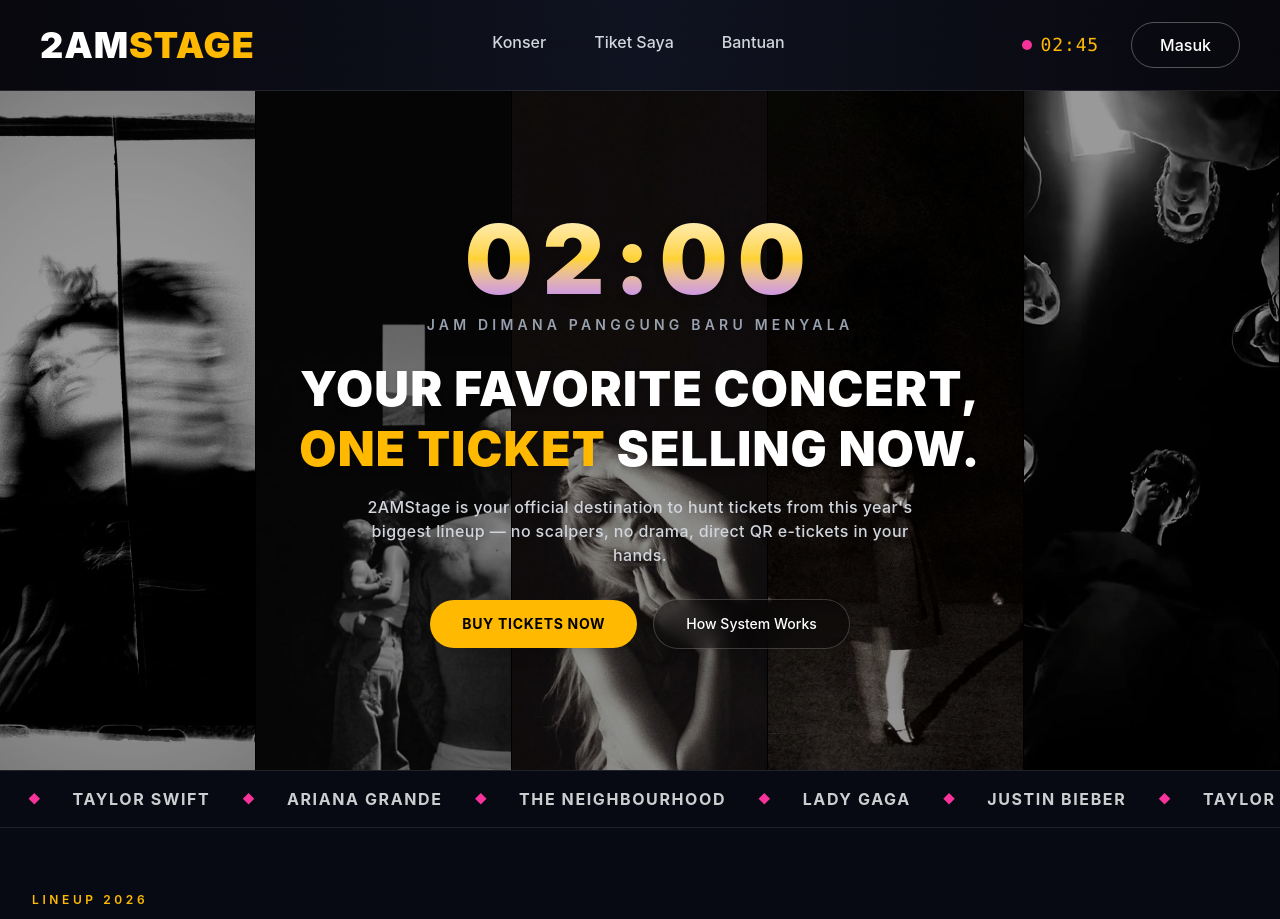
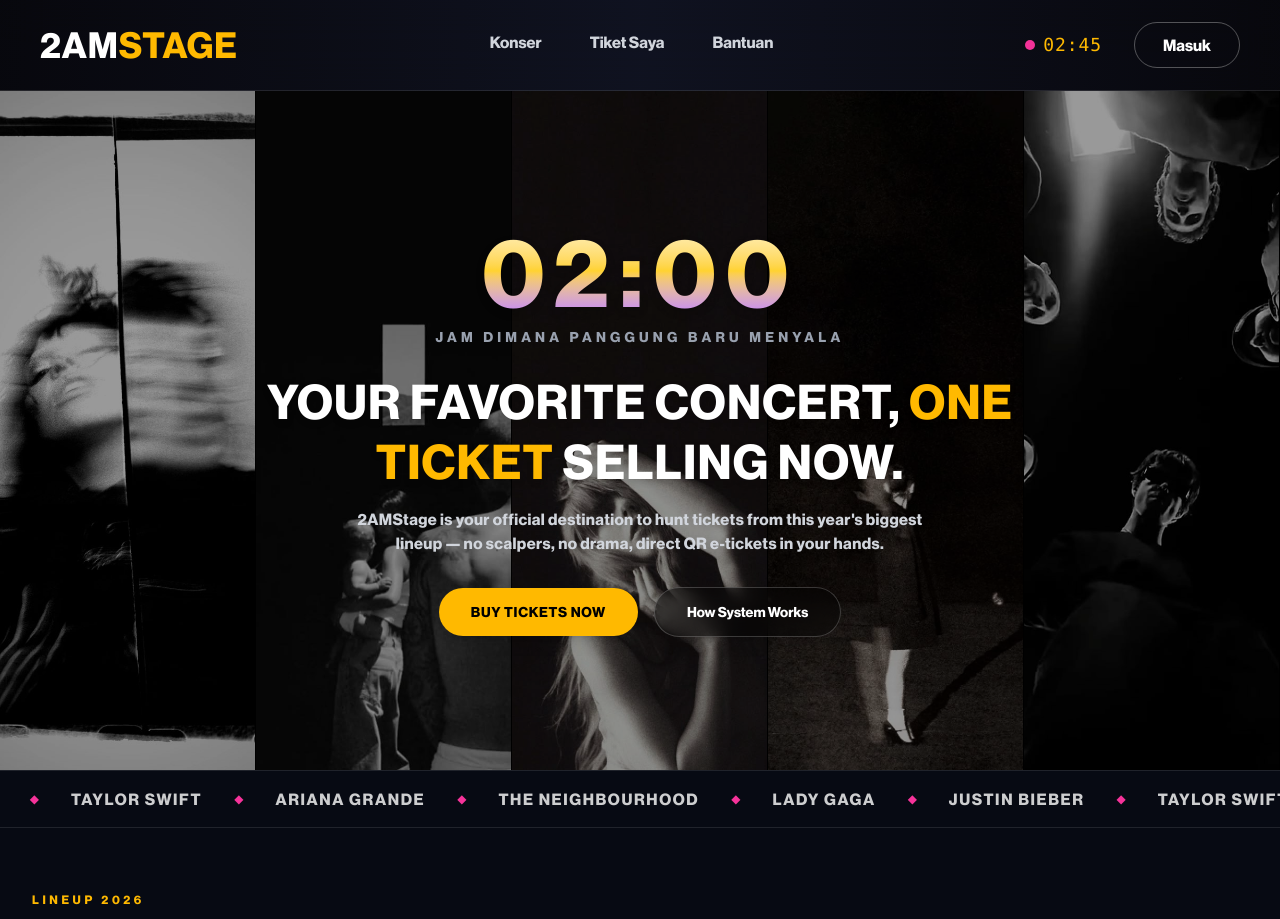
Before and after one commit to carseneptuns/2amstage-frontend, a React (Vite) app: page / in a window 1280 px wide. Shown: the top 919 px of the page. Built offline with nearby package versions, Linux system fonts and the light colour scheme.

Commit message:
edit css font

```diff
--- a/src/App.jsx
+++ b/src/App.jsx
@@ -11,7 +11,7 @@ function App() {
   const [selectedArtist, setSelectedArtist] = useState("lady-gaga");
 
   return (
-    <div className="min-h-screen bg-[#070A13] text-white overflow-x-hidden">
+    <div className="min-h-screen bg-[#070A13] text-white overflow-x-hidden font-midnights">
       <Navbar onNavigate={(view) => setCurrentView(view)} />
 
       <div className="pt-[90px]">
--- a/src/index.css
+++ b/src/index.css
@@ -2,7 +2,7 @@
 
 @font-face {
     font-family: 'midnights';
-    src: url(./assets/fonts/NeueHaasDisplayMediu.ttf) format('truetype');
+    src: url(./assets/fonts/NeueHaasDisplayBold.ttf) format('truetype');
     font-weight: normal;
     font-style: normal;
     font-display: swap;
@@ -11,3 +11,7 @@
     descent-override: 25%;
     line-gap-override: 0%;
 }
+
+@theme {
+    --font-midnights: 'midnights', sans-serif;
+}
```
Also changed, not shown: src/assets/fonts/NeueHaasDisplayBold.ttf (added).
